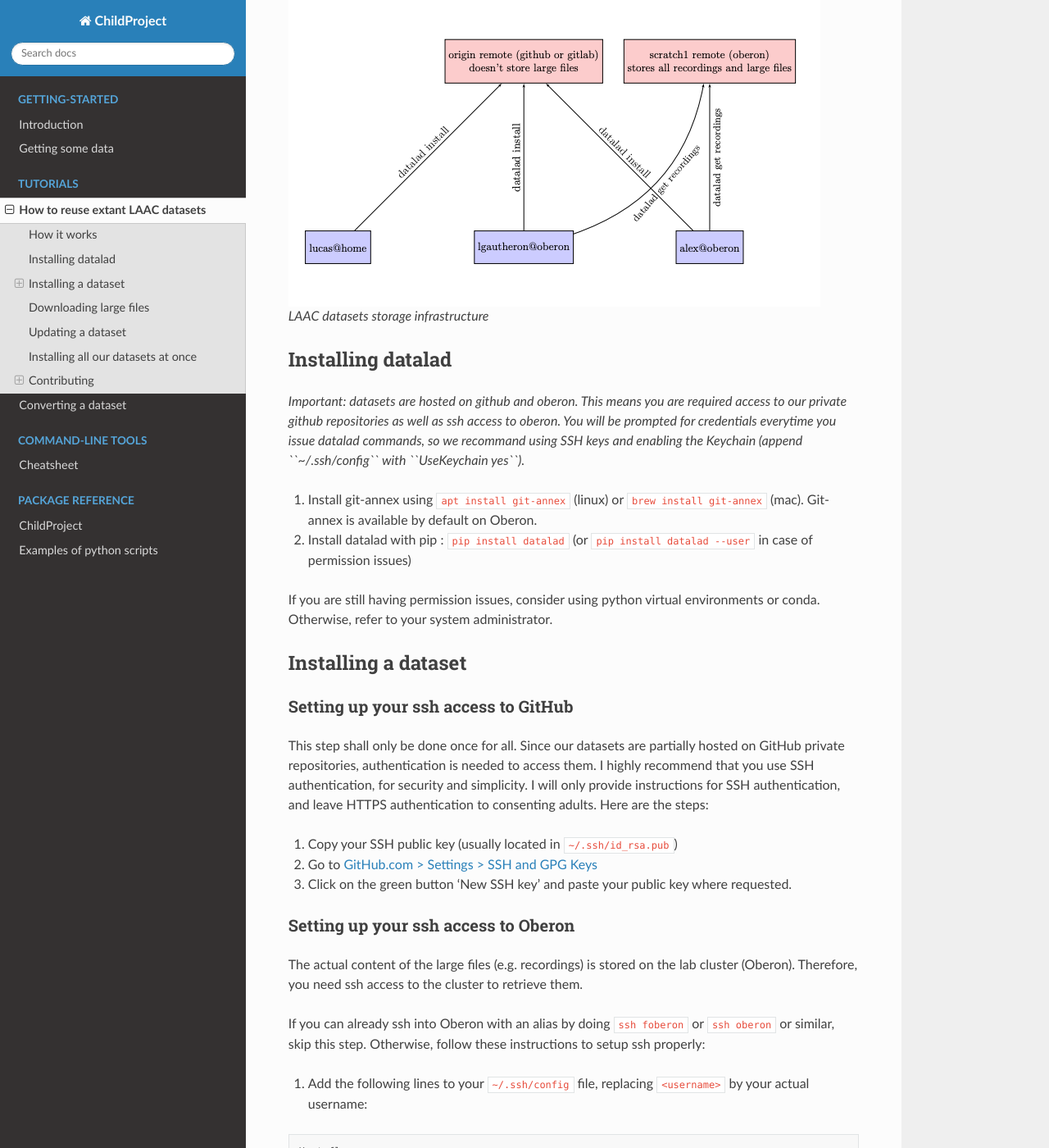
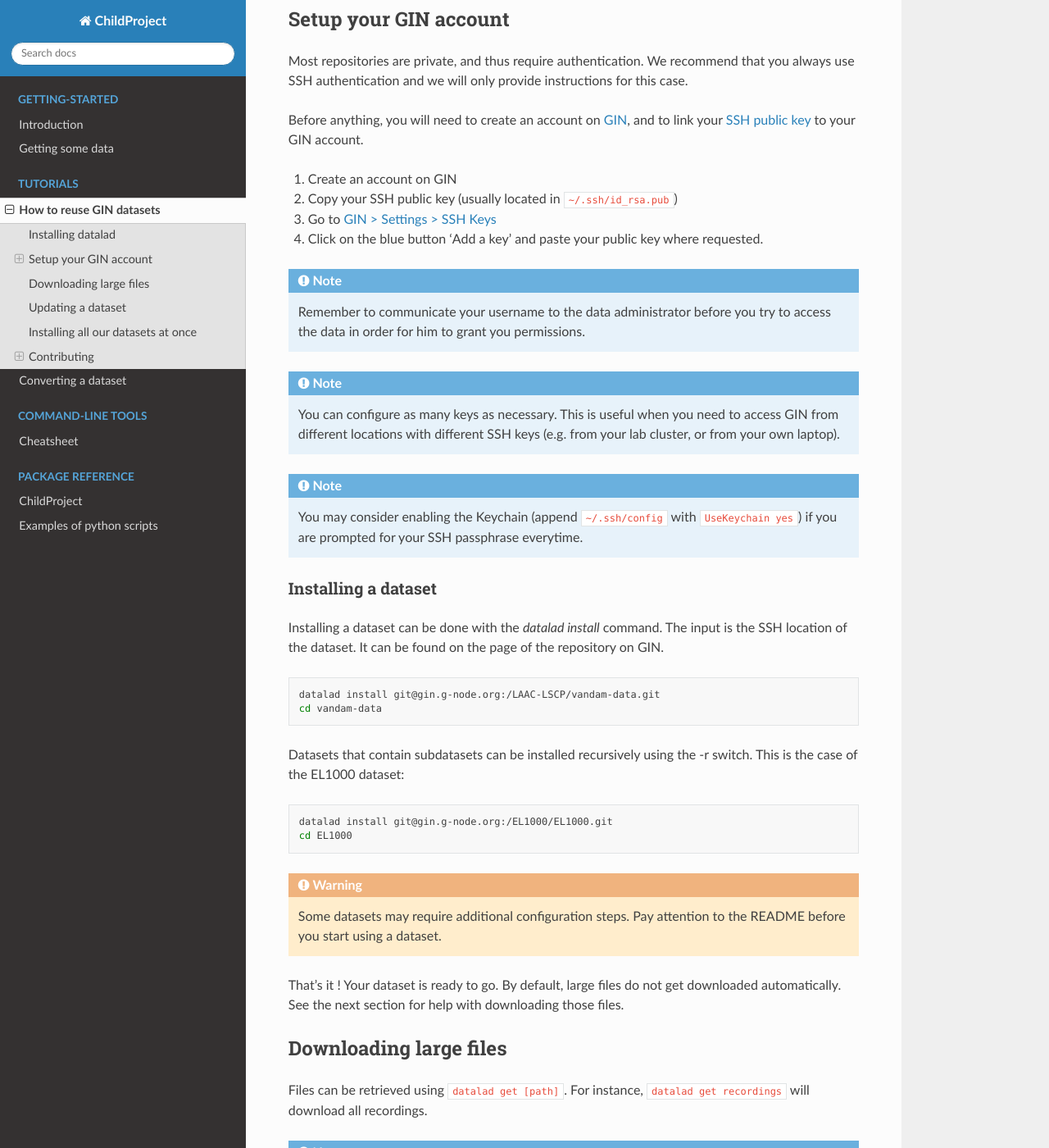
Before and after one commit to LAAC-LSCP/ChildProject, a Sphinx documentation site: the page built from docs/source/reuse.rst, in a window 1280 px wide and 1400 px high, scrolled down 720 px. Shown: the whole window at 82% size. Built offline with Sphinx 7.4.7 and the Read the Docs theme 2.0.0, drawn with Linux system fonts in a browser that asks for light colours; pages that are not in the unit, such as notebooks, are missing from menus; some of the changed text lies outside the part shown.

Commit message:
GIN instructions

```diff
--- a/docs/source/reuse.rst
+++ b/docs/source/reuse.rst
@@ -1,146 +1,97 @@
-How to reuse extant LAAC datasets
-=================================
+How to reuse GIN datasets
+=========================
 
--  `How to reuse extant LAAC
-   datasets <#how-to-reuse-extant-laac-datasets>`__
-
-   -  `How it works <#how-it-works>`__
-   -  `Installing datalad <#installing-datalad>`__
-   -  `Installing a dataset <#installing-a-dataset>`__
-
-      -  `Setting up your ssh access to
-         GitHub <#setting-up-your-ssh-access-to-github>`__
-      -  `Setting up your ssh access to
-         Oberon <#setting-up-your-ssh-access-to-oberon>`__
-      -  `Cloning the dataset <#datalad-way-using-only-datalad>`__
-
-   -  `Downloading large files <#downloading-large-files>`__
-   -  `Updating a dataset <#updating-a-dataset>`__
-   -  `Installing all our datasets at
-      once <#installing-all-our-datasets-at-once>`__
-   -  `Contributing <#contributing>`__
-
-      -  `Pushing changes to a
-         dataset <#pushing-changes-to-a-dataset>`__
-
-Our datasets rely on `datalad <https://www.datalad.org/>`__. Datalad
+Our datasets are managed with `datalad <https://www.datalad.org/>`__. Datalad
 allows the versioning and distribution of large datasets. Datalad relies
 on another tool called
 `git-annex <https://git-annex.branchable.com/>`__, which itself is an
 extension of git providing support for large file versioning with a high
 flexibility.
 
-How it works
-------------
-
-Our dataset are distributed on two “siblings”. Siblings are analogous to
-git and git-annex remotes. The github remote doesn’t include large
-files, only pointers refering to them. The large files are stored in a
-sibling hosted on Oberon, our lab cluster:
-
-.. figure:: images/infrastructure.png
-   :alt: Dataset infrastructure
-
-   LAAC datasets storage infrastructure
+We host the data on `GIN <http://gin.g-node.org/>`__. GIN's interface
+is really similar to GitHub, but unlike the latter, GIN can handle
+our large files.
 
 Installing datalad
 ------------------
 
-*Important: datasets are hosted on github and oberon. This means you are
-required access to our private github repositories as well as ssh access
-to oberon. You will be prompted for credentials everytime you issue
-datalad commands, so we recommand using SSH keys and enabling the
-Keychain (append ``~/.ssh/config`` with ``UseKeychain yes``).*
+The DataLad handbook provides extensive instructions for the
+installation of DataLad in their `handbook <http://handbook.datalad.org/en/latest/intro/installation.html#install>`__.
+
+If you have admin rights and are working on Linux or Mac, the following
+should work:
 
 1. Install git-annex using ``apt install git-annex`` (linux) or
    ``brew install git-annex`` (mac). Git-annex is available by default
    on Oberon.
-2. Install datalad with pip : ``pip install datalad`` (or
-   ``pip install datalad --user`` in case of permission issues)
+2. Install datalad with pip : ``pip3 install datalad``
 
-If you are still having permission issues, consider using python virtual
-environments or conda. Otherwise, refer to your system administrator.
+.. note::
+
+   If you are still having permission issues, consider using python virtual
+   environments or conda (see `DataLad's handbook <http://handbook.datalad.org/en/latest/intro/installation.html#install>`__).
+   Otherwise, refer to your system administrator.
+
+Setup your GIN account
+----------------------
+
+Most repositories are private, and thus require authentication.
+We recommend that you always use SSH authentication and we will only
+provide instructions for this case.
+
+Before anything, you will need to create an account on `GIN <https://gin.g-node.org/>`_,
+and to link your `SSH public key <https://gin.g-node.org/user/settings/ssh>`_ to your
+GIN account.
+
+1. Create an account on GIN
+2. Copy your SSH public key (usually located in ``~/.ssh/id_rsa.pub``)
+3. Go to `GIN > Settings > SSH Keys <https://gin.g-node.org/user/settings/ssh>`__
+4. Click on the blue button ‘Add a key’ and paste your public key
+   where requested.
+
+.. note::
+
+   Remember to communicate your username to the data administrator
+   before you try to access the data
+   in order for him to grant you permissions.
+
+.. note::
+
+   You can configure as many keys as necessary. This is useful when you
+   need to access GIN from different locations with different SSH keys
+   (e.g. from your lab cluster, or from your own laptop).
+
+.. note::
+
+   You may consider enabling the Keychain
+   (append ``~/.ssh/config`` with ``UseKeychain yes``)
+   if you are prompted for your SSH passphrase everytime.
 
 Installing a dataset
---------------------
+~~~~~~~~~~~~~~~~~~~~
 
-Setting up your ssh access to GitHub
-~~~~~~~~~~~~~~~~~~~~~~~~~~~~~~~~~~~~
-
-This step shall only be done once for all. Since our datasets are
-partially hosted on GitHub private repositories, authentication is
-needed to access them. I highly recommend that you use SSH
-authentication, for security and simplicity. I will only provide
-instructions for SSH authentication, and leave HTTPS authentication to
-consenting adults. Here are the steps:
-
-1. Copy your SSH public key (usually located in ``~/.ssh/id_rsa.pub``)
-2. Go to `GitHub.com > Settings > SSH and GPG
-   Keys <https://github.com/settings/keys>`__
-3. Click on the green button ‘New SSH key’ and paste your public key
-   where requested.
-
-.. _reuse-oberon-ssh:
+Installing a dataset can be done with the `datalad install` command.
+The input is the SSH location of the dataset. It can be found on
+the page of the repository on GIN.
 
 
-Setting up your ssh access to Oberon
-~~~~~~~~~~~~~~~~~~~~~~~~~~~~~~~~~~~~
+.. code:: bash
 
-The actual content of the large files (e.g. recordings) is stored on the
-lab cluster (Oberon). Therefore, you need ssh access to the cluster to
-retrieve them.
+   datalad install git@gin.g-node.org:/LAAC-LSCP/vandam-data.git
+   cd vandam-data
 
-If you can already ssh into Oberon with an alias by doing
-``ssh foberon`` or ``ssh oberon`` or similar, skip this step. Otherwise,
-follow these instructions to setup ssh properly:
+Datasets that contain subdatasets can be installed recursively using the -r switch.
+This is the case of the EL1000 dataset:
 
-1. Add the following lines to your ``~/.ssh/config`` file, replacing
-   ``<username>`` by your actual username:
+.. code:: bash
 
-::
+   datalad install git@gin.g-node.org:/EL1000/EL1000.git
+   cd EL1000
 
-   Host flores
-      Hostname cognitive-ml.fr
-      User <username>
+.. warning::
 
-   Host foberon
-      Hostname oberon
-      User <username>
-      ProxyJump flores
-
-   Host *
-   ForwardX11 yes
-   UseKeychain yes
-
-2. Try to SSH into oberon by typing ``ssh foberon``. You will be
-   prompted for your credentials.
-
-Cloning the dataset
-~~~~~~~~~~~~~~~~~~~
-
-
-1. The first step is to clone the dataset from github, for instance :
-
-::
-
-   datalad install git@github.com:LAAC-LSCP/namibia-data.git
-   cd namibia-data
-
-2. The next step is configure the access to the cluster (where large
-   files are stored). If you are installing the dataset on oberon, you
-   just have to type :
-
-::
-
-   datalad run-procedure setup
-
-Otherwise, you need to specify the SSH alias for Oberon on your system.
-If you followed the previous steps to setup your SSH access to Oberon,
-it should be ``foberon`` :
-
-::
-
-   datalad run-procedure setup foberon
+   Some datasets may require additional configuration steps.
+   Pay attention to the README before you start using a dataset.
 
 That’s it ! Your dataset is ready to go. By default, large files do not
 get downloaded automatically. See the next section for help with
@@ -174,20 +125,6 @@ with ``dataset update``.
 Installing all our datasets at once
 -----------------------------------
 
-In order to install the superdataset, run the following commands :
-
-::
-
-   datalad install -r git@github.com:LAAC-LSCP/datasets.git
-   cd datasets
-   datalad run-procedure setup <oberon_alias>
-
-Make sure to replace ``<oberon_alias>`` with whatever alias you use to
-ssh into Oberon. If you have followed our instructions (:ref:`reuse-oberon-ssh`),
-it should be ``foberon``.
-
-You’re good to go. You can download data from any dataset, e.g. by doing
-``datalad get solomon-data/annotations``.
 
 Contributing
 ------------
```
